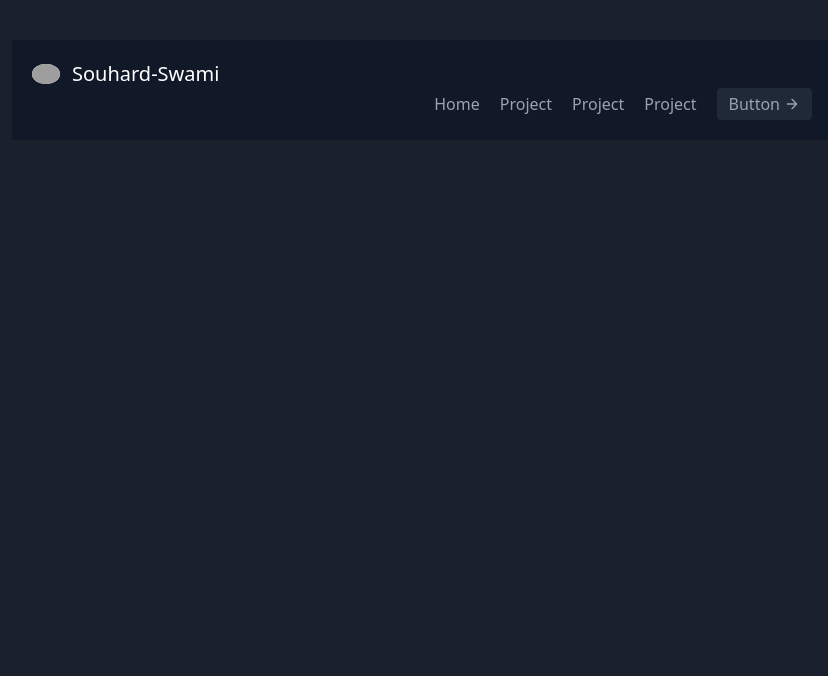
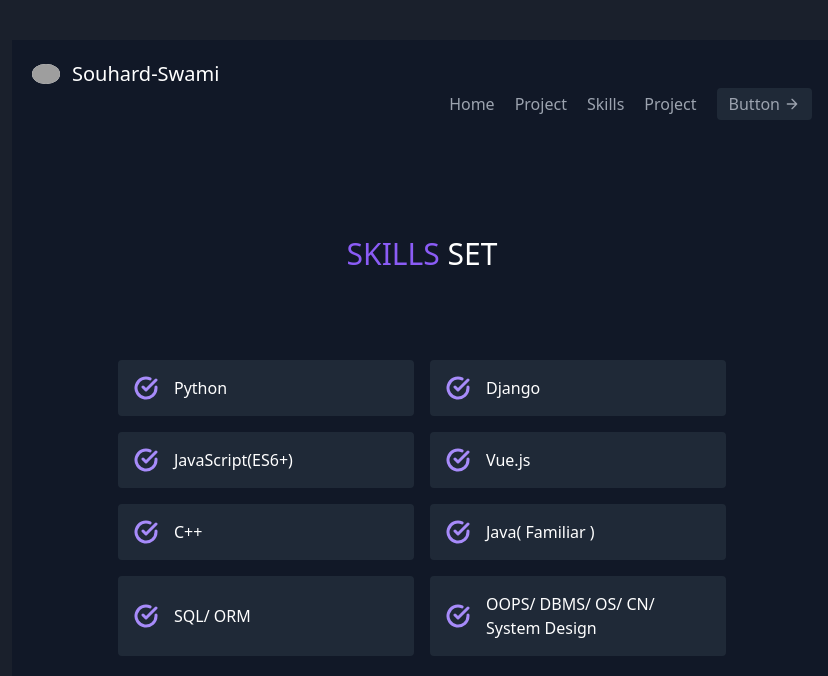
Before and after one commit to souhardswami/portfolio, a Vue app: page /skills in a window 1280 px wide. Shown: the top 676 px of the page, without its empty margins (218-1046 px from the left). Built offline with nearby package versions, Linux system fonts and the light colour scheme; grey boxes are pictures that could not be loaded.

Commit message:
skills added

```diff
--- a/src/components/NavBar.vue
+++ b/src/components/NavBar.vue
@@ -9,7 +9,7 @@
                   <nav class="md:ml-auto  flex flex-wrap items-center text-base justify-center">
                     <router-link  to="/" class="mr-5 hover:text-purple-500">Home</router-link>
                     <router-link  to="/project" class="mr-5 hover:text-purple-500">Project</router-link>
-                    <router-link  to="/project" class="mr-5 hover:text-purple-500">Project</router-link>
+                    <router-link  to="/skills" class="mr-5 hover:text-purple-500">Skills</router-link>
                     <router-link  to="/project" class="mr-5 hover:text-purple-500">Project</router-link>
 
 
--- a/src/components/Skills.vue
+++ b/src/components/Skills.vue
@@ -1,37 +1,95 @@
 <template>
-
-    <v-card class="mx-auto education skills" outlined>
-    <v-list-item three-line>
-      <v-list-item-content>
-        <v-list-item-title class="headline mb-1">Skills</v-list-item-title>
+  <div class="skills">
 
 
-        <v-list-item-title class="skillelement my-2">
-          <v-list-item-title class="headline mb-1 my-2 mx-4"><h6>Languages and Frameworks</h6></v-list-item-title>
-                <v-chip class="ma-2 chip" color="blue lighten-5" text-color="black">Python</v-chip>
-                <v-chip class="ma-2 chip" color="blue lighten-5" text-color="black">JavaScript(ES6+)</v-chip>
-                <v-chip class="ma-2 chip" color="blue lighten-5" text-color="black">Django</v-chip>
-                <v-chip class="ma-2 chip" color="blue lighten-5" text-color="black">Vue.js</v-chip>
+    <section class="text-gray-400 bg-gray-900 body-font">
+  <div class="container px-5 py-24 mx-auto">
+    <div class="text-center mb-20">
+      <h1 class="sm:text-3xl text-2xl font-medium text-center title-font text-white mb-4"><span class="text-purple-500"> SKILLS</span><span class="text-white"> SET</span></h1>
+    </div>
+    <div class="flex flex-wrap lg:w-4/5 sm:mx-auto sm:mb-2 -mx-2">
 
-          <v-list-item-title class="headline mb-1 my-2 mx-4"><h6>DataBase</h6></v-list-item-title>
-                <v-chip class="ma-2 chip" color="blue lighten-5" text-color="black">SQL-query</v-chip>
-                <v-chip class="ma-2 chip" color="blue lighten-5" text-color="black">ORM</v-chip>
-                <v-chip class="ma-2 chip" color="blue lighten-5" text-color="black">SQLITE</v-chip>
-          <v-list-item-title class="headline mb-1 my-2 mx-4"><h6>Other Tools</h6></v-list-item-title>
-                <v-chip class="ma-2 chip" color="blue lighten-5" text-color="black">Selenium</v-chip>
-                <v-chip class="ma-2 chip" color="blue lighten-5" text-color="black">Rest-api</v-chip>
-                <v-chip class="ma-2 chip" color="blue lighten-5" text-color="black">HTML/CSS</v-chip>
-        </v-list-item-title>
+      <div class="p-2 sm:w-1/2 w-full">
+        <div class="bg-gray-800 rounded flex p-4 h-full items-center">
+          <svg fill="none" stroke="currentColor" stroke-linecap="round" stroke-linejoin="round" stroke-width="3" class="text-purple-400 w-6 h-6 flex-shrink-0 mr-4" viewBox="0 0 24 24">
+            <path d="M22 11.08V12a10 10 0 11-5.93-9.14"></path>
+            <path d="M22 4L12 14.01l-3-3"></path>
+          </svg>
+          <span class="title-font font-medium text-white">Python</span>
+        </div>
+      </div>
+      <div class="p-2 sm:w-1/2 w-full">
+        <div class="bg-gray-800 rounded flex p-4 h-full items-center">
+          <svg fill="none" stroke="currentColor" stroke-linecap="round" stroke-linejoin="round" stroke-width="3" class="text-purple-400 w-6 h-6 flex-shrink-0 mr-4" viewBox="0 0 24 24">
+            <path d="M22 11.08V12a10 10 0 11-5.93-9.14"></path>
+            <path d="M22 4L12 14.01l-3-3"></path>
+          </svg>
+          <span class="title-font font-medium text-white">Django</span>
+        </div>
+      </div>
+      <div class="p-2 sm:w-1/2 w-full">
+        <div class="bg-gray-800 rounded flex p-4 h-full items-center">
+          <svg fill="none" stroke="currentColor" stroke-linecap="round" stroke-linejoin="round" stroke-width="3" class="text-purple-400 w-6 h-6 flex-shrink-0 mr-4" viewBox="0 0 24 24">
+            <path d="M22 11.08V12a10 10 0 11-5.93-9.14"></path>
+            <path d="M22 4L12 14.01l-3-3"></path>
+          </svg>
+          <span class="title-font font-medium text-white">JavaScript(ES6+)</span>
+        </div>
+      </div>
+      <div class="p-2 sm:w-1/2 w-full">
+        <div class="bg-gray-800 rounded flex p-4 h-full items-center">
+          <svg fill="none" stroke="currentColor" stroke-linecap="round" stroke-linejoin="round" stroke-width="3" class="text-purple-400 w-6 h-6 flex-shrink-0 mr-4" viewBox="0 0 24 24">
+            <path d="M22 11.08V12a10 10 0 11-5.93-9.14"></path>
+            <path d="M22 4L12 14.01l-3-3"></path>
+          </svg>
+          <span class="title-font font-medium text-white">Vue.js</span>
+        </div>
+      </div>
+      <div class="p-2 sm:w-1/2 w-full">
+        <div class="bg-gray-800 rounded flex p-4 h-full items-center">
+          <svg fill="none" stroke="currentColor" stroke-linecap="round" stroke-linejoin="round" stroke-width="3" class="text-purple-400 w-6 h-6 flex-shrink-0 mr-4" viewBox="0 0 24 24">
+            <path d="M22 11.08V12a10 10 0 11-5.93-9.14"></path>
+            <path d="M22 4L12 14.01l-3-3"></path>
+          </svg>
+          <span class="title-font font-medium text-white">C++</span>
+        </div>
+      </div>
+      <div class="p-2 sm:w-1/2 w-full">
+        <div class="bg-gray-800 rounded flex p-4 h-full items-center">
+          <svg fill="none" stroke="currentColor" stroke-linecap="round" stroke-linejoin="round" stroke-width="3" class="text-purple-400 w-6 h-6 flex-shrink-0 mr-4" viewBox="0 0 24 24">
+            <path d="M22 11.08V12a10 10 0 11-5.93-9.14"></path>
+            <path d="M22 4L12 14.01l-3-3"></path>
+          </svg>
+          <span class="title-font font-medium text-white">Java( Familiar )</span>
+        </div>
+      </div>
+      <div class="p-2 sm:w-1/2 w-full">
+        <div class="bg-gray-800 rounded flex p-4 h-full items-center">
+          <svg fill="none" stroke="currentColor" stroke-linecap="round" stroke-linejoin="round" stroke-width="3" class="text-purple-400 w-6 h-6 flex-shrink-0 mr-4" viewBox="0 0 24 24">
+            <path d="M22 11.08V12a10 10 0 11-5.93-9.14"></path>
+            <path d="M22 4L12 14.01l-3-3"></path>
+          </svg>
+          <span class="title-font font-medium text-white">SQL/ ORM </span>
+        </div>
+      </div>
+      <div class="p-2 sm:w-1/2 w-full">
+        <div class="bg-gray-800 rounded flex p-4 h-full items-center">
+          <svg fill="none" stroke="currentColor" stroke-linecap="round" stroke-linejoin="round" stroke-width="3" class="text-purple-400 w-6 h-6 flex-shrink-0 mr-4" viewBox="0 0 24 24">
+            <path d="M22 11.08V12a10 10 0 11-5.93-9.14"></path>
+            <path d="M22 4L12 14.01l-3-3"></path>
+          </svg>
+          <span class="title-font font-medium text-white">OOPS/ DBMS/ OS/ CN/ System Design</span>
+        </div>
+      </div>
 
 
 
 
-      </v-list-item-content>
 
-
-    </v-list-item>
-
-  </v-card>
+    </div>
+  </div>
+</section>
+  </div>
 
 
 
--- a/src/router/index.js
+++ b/src/router/index.js
@@ -3,6 +3,7 @@
 // import Home from "../views/Home.vue";
 import Project from "@/components/Project.vue";
 import Content from "@/components/Content.vue";
+import Skills from "@/components/Skills.vue";
 
 Vue.use(VueRouter);
 
@@ -16,6 +17,11 @@
     path: "/project",
     name: "Project",
     component: Project
+  },
+  {
+    path: "/skills",
+    name: "Skills",
+    component: Skills
   }
 ];
 
```
Also changed, not shown: src/components/AboutMe.vue (+1 -26 lines).
